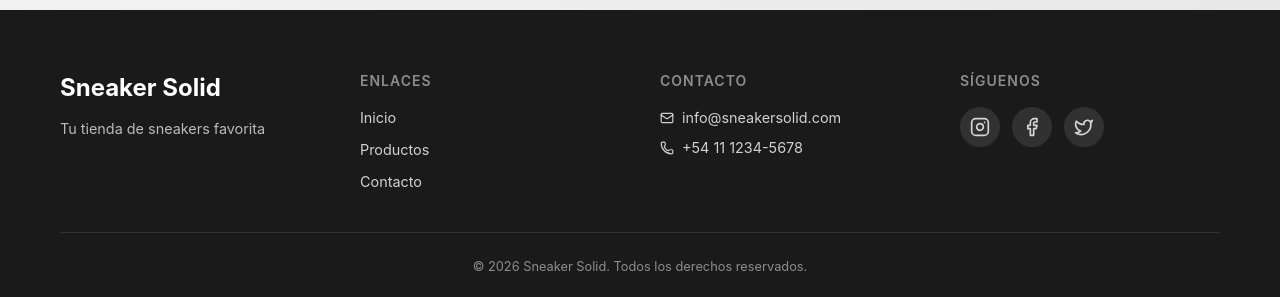
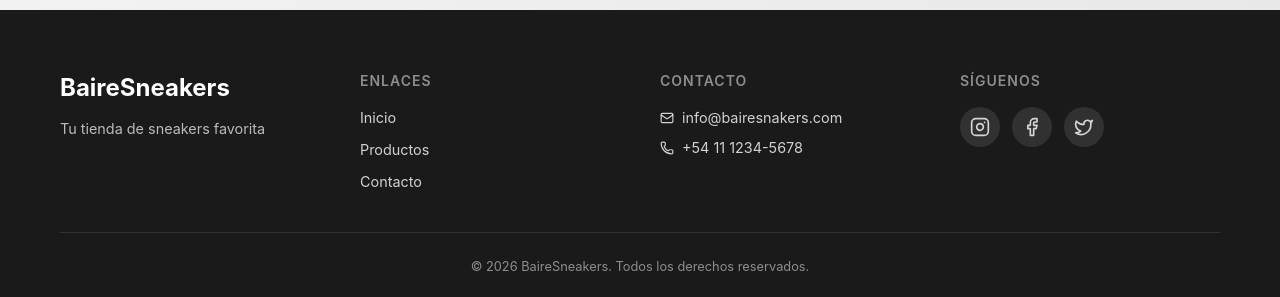
Before and after one commit to MiguelMiguez/bairesneakers-frontend, a React (Vite) app: page / in a window 1280 px wide. Shown: the part 1657-1954 px from the top of the page. Built offline with nearby package versions, Linux system fonts and the light colour scheme; no server answers.

Commit message:
Update info

```diff
--- a/src/components/Footer/Footer.tsx
+++ b/src/components/Footer/Footer.tsx
@@ -11,7 +11,7 @@ export function Footer() {
         <div className={styles.content}>
           {/* Brand */}
           <div className={styles.brand}>
-            <h3>Sneaker Solid</h3>
+            <h3>BaireSneakers</h3>
             <p>Tu tienda de sneakers favorita</p>
           </div>
 
@@ -30,7 +30,7 @@ export function Footer() {
             <h4>Contacto</h4>
             <p>
               <Mail size={14} />
-              info@sneakersolid.com
+              info@bairesnakers.com
             </p>
             <p>
               <Phone size={14} />
@@ -71,7 +71,7 @@ export function Footer() {
         </div>
 
         <div className={styles.bottom}>
-          <p>© {currentYear} Sneaker Solid. Todos los derechos reservados.</p>
+          <p>© {currentYear} BaireSneakers. Todos los derechos reservados.</p>
         </div>
       </div>
     </footer>
--- a/src/pages/ProductDetailPage/ProductDetailPage.tsx
+++ b/src/pages/ProductDetailPage/ProductDetailPage.tsx
@@ -86,7 +86,7 @@ export function ProductDetailPage() {
       try {
         await navigator.share({
           title: product.name,
-          text: `Mirá estas ${product.name} en SneakerSolid`,
+          text: `Mirá estas ${product.name} en BaireSnakers!`,
           url: window.location.href,
         });
       } catch {
```
Also changed, not shown: 1 other file (tests, documents, lock files or other folders).
